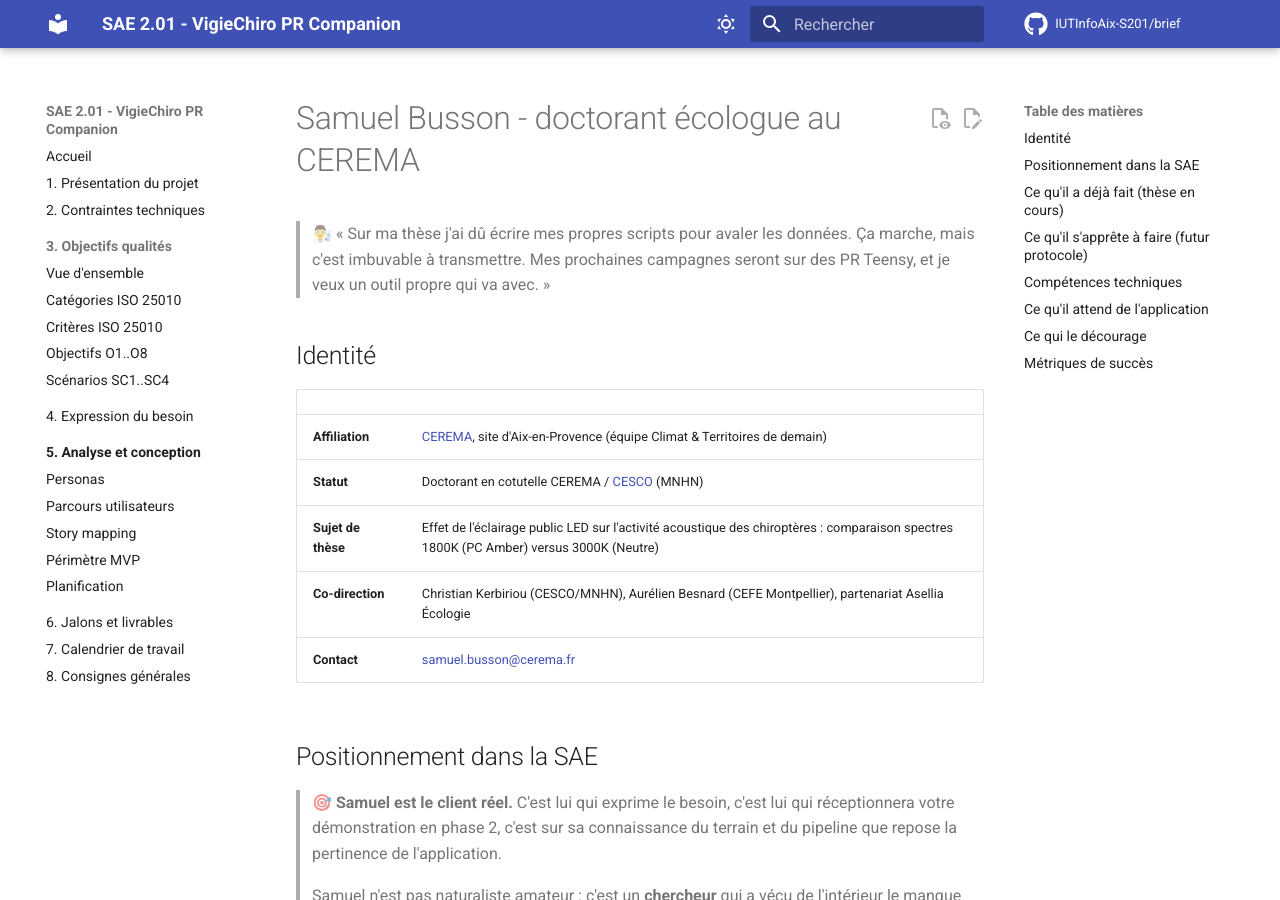
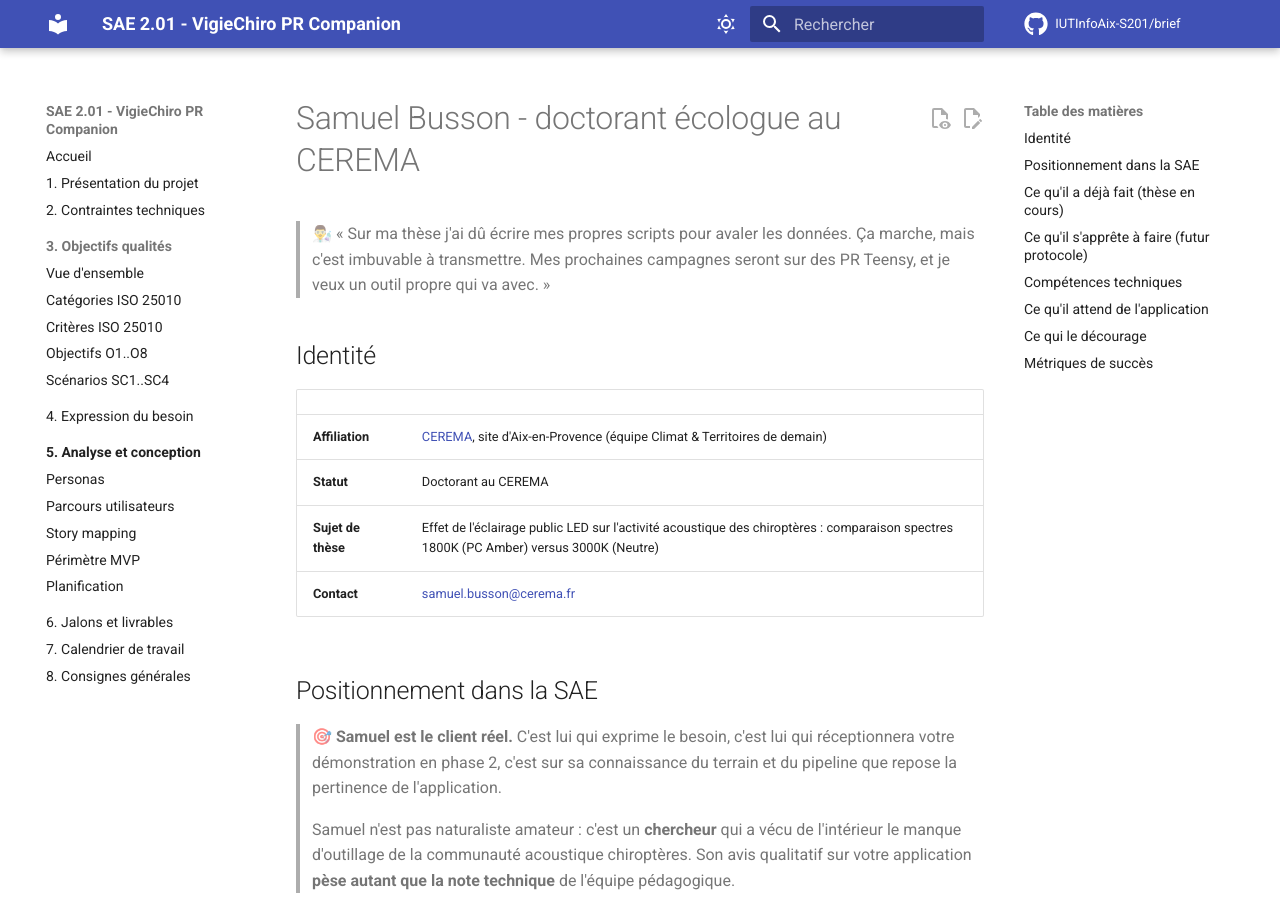
Before and after one commit to IUTInfoAix-S201/brief, an MkDocs documentation site: the page built from docs/Analyse et conception/Personas/Samuel.md, in a window 1280 px wide and 900 px high. Built offline with MkDocs 1.6.1 and Material for MkDocs 9.7.7, drawn with Linux system fonts in a browser that asks for light colours; comment, search, counter and statistics services are not loaded.

Commit message:
fix(personas): retire la mention non sourcée de cotutelle CESCO/MNHN
Affirmation extrapolée des co-auteurs CESCO/CEFE du poster ALAN 2025
sans source documentaire confirmant le rattachement institutionnel.
Conserve uniquement le rattachement vérifié au CEREMA.

```diff
--- a/docs/Analyse et conception/Personas/Samuel.md
+++ b/docs/Analyse et conception/Personas/Samuel.md
@@ -7,9 +7,8 @@
 | | |
 |---|---|
 | **Affiliation** | [CEREMA](https://www.cerema.fr/), site d'Aix-en-Provence (équipe Climat & Territoires de demain) |
-| **Statut** | Doctorant en cotutelle CEREMA / [CESCO](https://www.cesco.mnhn.fr/) (MNHN) |
+| **Statut** | Doctorant au CEREMA |
 | **Sujet de thèse** | Effet de l'éclairage public LED sur l'activité acoustique des chiroptères : comparaison spectres 1800K (PC Amber) versus 3000K (Neutre) |
-| **Co-direction** | Christian Kerbiriou (CESCO/MNHN), Aurélien Besnard (CEFE Montpellier), partenariat Asellia Écologie |
 | **Contact** | <samuel.busson@cerema.fr> |
 
 ## Positionnement dans la SAE
```
Also changed, not shown: docs/Présentation du projet.md (+1 -1 lines).
